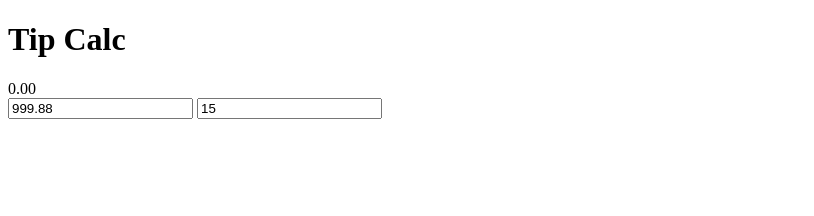
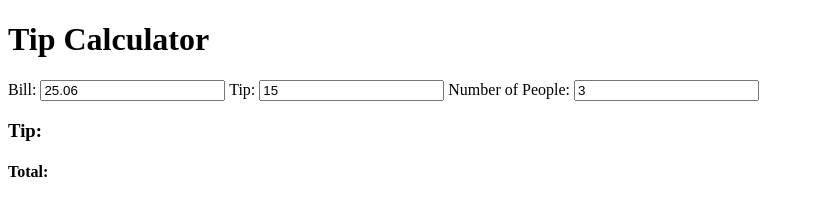
Before and after one commit to JayWasTaken/web1.0_tip_calculator, a plain HTML site: page index.html in a window 1280 px wide. Shown: the whole page, without its empty margins (0-814 px from the left). Drawn offline with Linux system fonts and the light colour scheme.

Commit message:
finished base challenges

```diff
--- a/index.html
+++ b/index.html
@@ -1,17 +1,19 @@
 <!DOCTYPE html>
 <html>
     <head>
-
+        <title>Tip Calculator</title>
     </head>
     <body>
-        <main>
-            <h1>Tip Calc</h1>
-            <div id="display">0.00</div>
-            <input id="bill" value="10.00" type="number">
-            <input id="tip" value="15" type="number">
-
-        </main>
-
+        <h1>Tip Calculator</h1>
+        <div id="display"></div>
+        <label for="input-bill">Bill:</label>
+        <input id="input-bill" type="number">
+        <label for="input-tip">Tip:</label>
+        <input id="input-tip" type="number">
+        <label for="input-people">Number of People:</label>
+        <input id="input-people" type="number">
+        <h3 id="display-tip">Tip:</h3>
+        <h4 id="display-total">Total:</h4>
     <script src="script.js"></script>
     </body>
 </html>
--- a/script.js
+++ b/script.js
@@ -1,10 +1,31 @@
 // javaScript Code written here!
-console.log('Hello World')
+// console.log('Hello World')
 const display = document.querySelector('#display')
-const billInput = document.querySelector('#bill')
-const tipInput = document.querySelector('#tip')
+const billInput = document.querySelector('#input-bill')
+const tipInput = document.querySelector('#input-tip')
+const peopleInput =document.querySelector('#input-people')
+const displayTip = document.querySelector('#display-tip')
+const displayTotal = document.querySelector('#display-total')
 
-console.log(display.innerHTML) // prints the text inside the tags
-console.log(billInput.value) // prints the value entered into the input
+billInput.addEventListener('input', function(e){
+    const percent = parseInt(tipInput.value)
+    const bill = parseFloat(billInput.value)
+    const people = parseInt(peopleInput.value)
 
-billInput.value = 999.88 // Set the value to 999.88
+    const tip = bill * (percent / 100)
+    const total = bill + tip
+})
+
+
+// console.log(display.innerHTML) // prints the text inside the tags
+// console.log(billInput.value) // prints the value entered into the input
+
+billInput.value = 25.06
+tipInput.value = 15
+peopleInput.value = 3
+
+displayTip.innerHTML = tip
+displayTotal.innerHTML = total
+
+console.log(tip)
+console.log(total)
```
